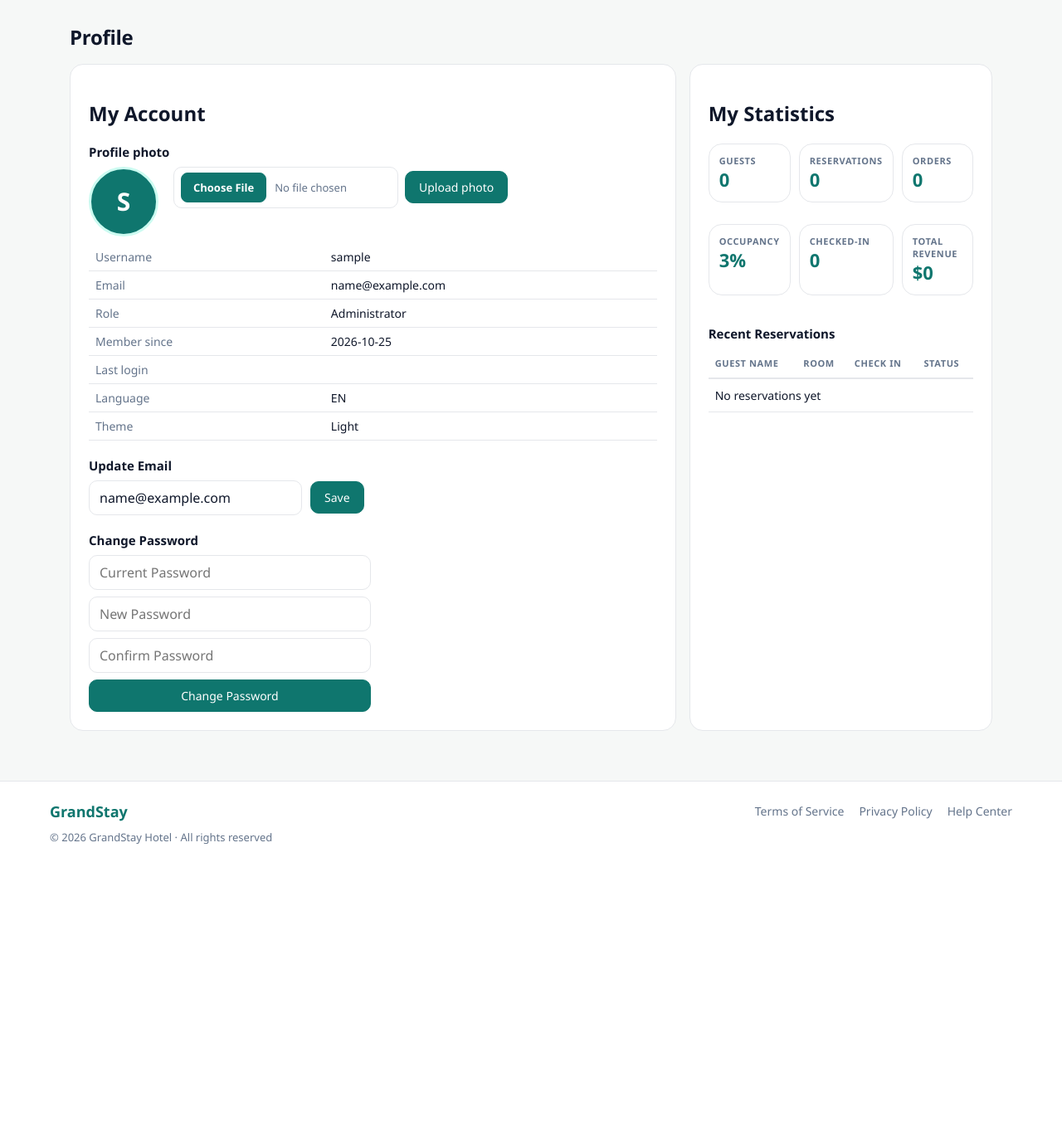
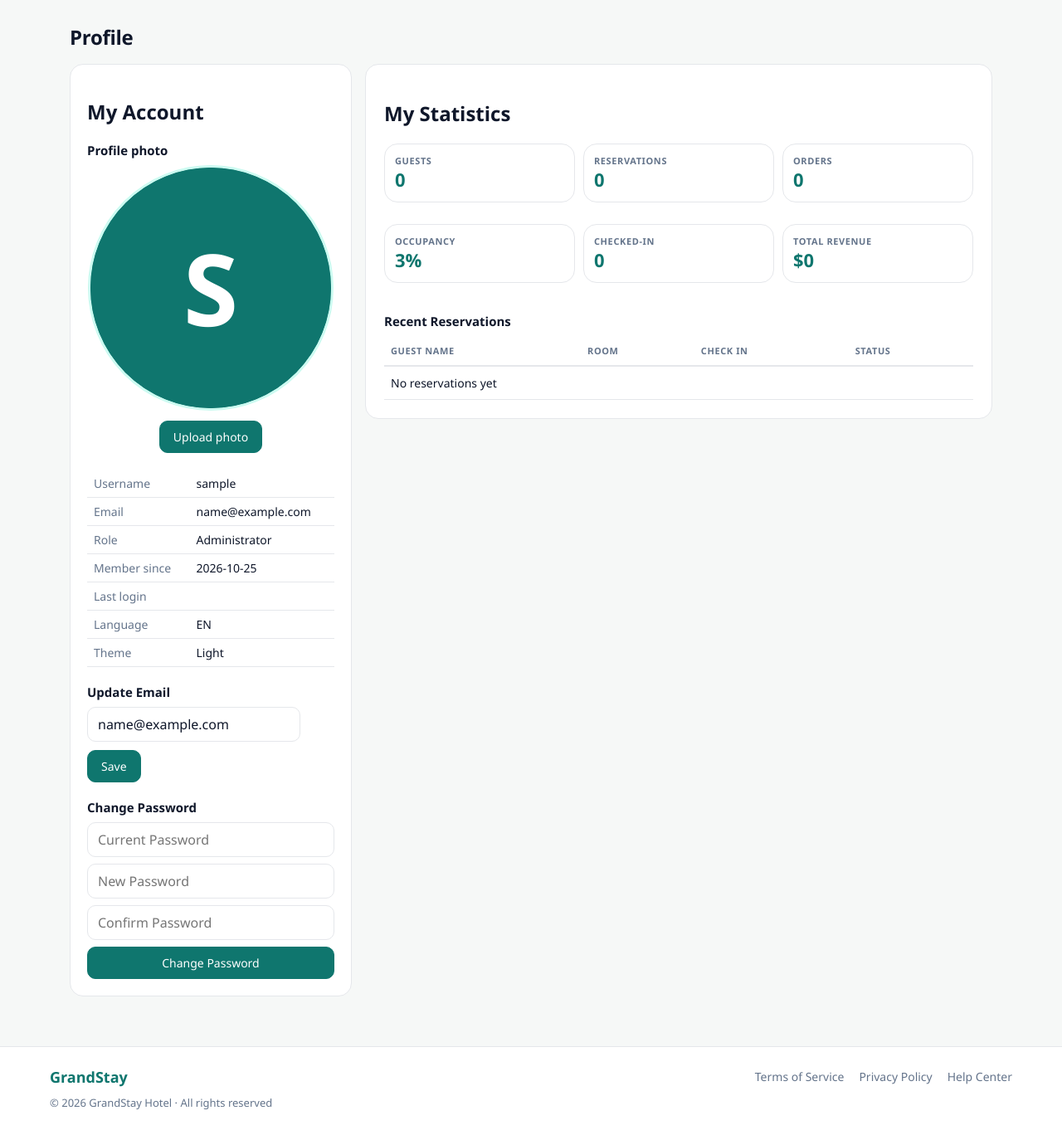
Before and after one commit to nshchepanskyi/Project_janglo-python-, a Django app: page /profile/ in a window 1280 px wide. Shown: the part 61-1423 px from the top of the page at 83% size. Before the commit the page ends 1079 px from the top, so only its background shows below. Run offline with Django 5.2, Linux system fonts and the light colour scheme; the visitor is signed in with stand-in values (Sample User, id 1); data comes from the database, SQL or seed files in the repository; data that the repository does not hold is empty.

Commit message:
Update profile avatar upload functionality; increase max size to 5 MB and adjust related messages and styles

```diff
--- a/hotel/l10n.py
+++ b/hotel/l10n.py
@@ -350,7 +350,7 @@ TRANSLATIONS = {
         "Profile photo removed": "Фото профілю видалено",
         "You have no profile photo": "У вас немає фото профілю",
         "Choose a photo": "Оберіть фото",
-        "Photo must be under 2 MB": "Фото має бути меншим за 2 МБ",
+        "Photo must be 5 MB or smaller": "Фото має бути не більше 5 МБ",
         "The file must be an image": "Файл має бути зображенням",
         "Remove photo": "Прибрати фото",
 
--- a/hotel/static/hotel/style.css
+++ b/hotel/static/hotel/style.css
@@ -249,12 +249,21 @@ input[type="file"]::file-selector-button:active{transform:scale(.97)}
 }
 
 
-.profile-avatar{display:flex;gap:18px;align-items:flex-start;flex-wrap:wrap;margin-bottom:8px}
-.pa-actions{display:flex;flex-direction:column;gap:8px;flex:1;min-width:220px}
+.profile-layout{grid-template-columns:340px minmax(0,1fr);align-items:start}
+.profile-layout .account-card{padding:20px}
+.profile-avatar{display:flex;flex-direction:column;align-items:center;gap:12px;margin-bottom:8px}
+.avatar-upload-form{display:flex;flex-direction:column;align-items:center;gap:12px;width:100%}
+.avatar-picker{position:relative;display:block;width:296px;max-width:100%;aspect-ratio:1/1;overflow:hidden;border:3px solid #CCFBF1;border-radius:50%;background:#0f766e;cursor:pointer}
+.avatar-big{display:block;width:100%;height:100%;border:0;border-radius:50%;object-fit:cover}
+.avatar-placeholder{display:flex;width:100%;height:100%;align-items:center;justify-content:center;border:0;border-radius:50%;background:#0f766e;color:#fff;font-size:120px;font-weight:700}
+.avatar-overlay{position:absolute;inset:0;display:flex;align-items:center;justify-content:center;background:rgba(15,23,42,0);color:#fff;transition:background-color .18s ease}
+.avatar-overlay svg{width:56px;height:56px;fill:none;stroke:currentColor;stroke-linecap:round;stroke-linejoin:round;stroke-width:1.8;opacity:0;transition:opacity .18s ease}
+.avatar-picker:hover .avatar-overlay,.avatar-picker:focus-within .avatar-overlay{background:rgba(15,23,42,.5)}
+.avatar-picker:hover .avatar-overlay svg,.avatar-picker:focus-within .avatar-overlay svg{opacity:1}
+.avatar-picker input[type=file]{position:absolute;inset:0;width:100%;height:100%;padding:0;border:0;border-radius:50%;opacity:0;cursor:pointer}
+.avatar-upload-form .btn{white-space:nowrap}
+.pa-actions{display:flex;flex-direction:column;align-items:center;gap:8px;width:100%}
 .avatar-form{display:flex;gap:8px;align-items:center;flex-wrap:wrap}
 .avatar-form .btn{white-space:nowrap}
-.avatar-big,.avatar.big{
-  width:84px;height:84px;flex:none;border-radius:50%;object-fit:cover;
-  border:3px solid var(--accent-bg);background:var(--accent);color:#fff;
-  display:flex;align-items:center;justify-content:center;font-size:30px;font-weight:700;
-}
+@media(max-width:900px){.profile-layout{grid-template-columns:minmax(0,1fr)}}
+@media(max-width:399px){.avatar-picker{width:100%}}
--- a/hotel/templates/hotel/base_public.html
+++ b/hotel/templates/hotel/base_public.html
@@ -8,7 +8,7 @@
 <link rel="icon" type="image/png" sizes="180x180" href="{% static 'hotel/favicon-180.png' %}?v=1">
 <link rel="shortcut icon" href="{% static 'hotel/favicon.ico' %}?v=1">
 <link rel="apple-touch-icon" sizes="180x180" href="{% static 'hotel/favicon-180.png' %}?v=1">
-<link rel="stylesheet" href="{% static 'hotel/style.css' %}?v=5">
+<link rel="stylesheet" href="{% static 'hotel/style.css' %}?v=6">
 <link rel="stylesheet" href="{% static 'hotel/landing.css' %}?v=8">
 </head>
 <body class="public">
--- a/hotel/templates/hotel/profile.html
+++ b/hotel/templates/hotel/profile.html
@@ -3,26 +3,29 @@
 {% block content %}
 <h1>{% tr "Profile" %}</h1>
 
-<div class="grid-2">
-  <div class="card">
+<div class="grid-2 profile-layout">
+  <div class="card account-card">
     <h2>{% tr "My Account" %}</h2>
 
-    {# Фото профілю: показуємо поточне, поруч — завантаження/видалення #}
     <h3>{% tr "Profile photo" %}</h3>
     <div class="profile-avatar">
-      <div class="pa-photo">
+      <form method="post" class="avatar-upload-form" enctype="multipart/form-data">
+        {% csrf_token %}
+        <input type="hidden" name="action" value="avatar">
+        <label class="avatar-picker">
         {% if user.profile.avatar %}
-        <img class="avatar-big" src="{{ user.profile.avatar.url }}" alt="{{ user.username }}">
+          <img class="avatar-big" src="{{ user.profile.avatar.url }}" alt="{{ user.username }}">
         {% else %}
-        <span class="avatar big">{{ user.username|first|upper }}</span>
+          <span class="avatar-big avatar-placeholder" aria-hidden="true">{{ user.username|first|upper }}</span>
         {% endif %}
-      </div>
+          <span class="avatar-overlay" aria-hidden="true">
+            <svg viewBox="0 0 24 24" focusable="false"><path d="M12 20h9"/><path d="M16.5 3.5a2.12 2.12 0 0 1 3 3L8 18l-4 1 1-4Z"/></svg>
+          </span>
+          <input type="file" name="avatar" accept="image/*" aria-label="{% tr 'Upload photo' %}" required>
+        </label>
+        <button class="btn primary" type="submit">{% tr "Upload photo" %}</button>
+      </form>
       <div class="pa-actions">
-        <form method="post" class="avatar-form" enctype="multipart/form-data">{% csrf_token %}
-          <input type="hidden" name="action" value="avatar">
-          <input type="file" name="avatar" accept="image/*" required>
-          <button class="btn primary" type="submit">{% tr "Upload photo" %}</button>
-        </form>
         {% if user.profile.avatar %}
         <form method="post" class="avatar-form">{% csrf_token %}
           <input type="hidden" name="action" value="avatar_remove">
--- a/hotel/views.py
+++ b/hotel/views.py
@@ -2,6 +2,8 @@ import re
 import secrets
 import string
 import time
+from io import BytesIO
+from pathlib import Path
 from datetime import date
 from decimal import Decimal
 from functools import wraps
@@ -15,6 +17,7 @@ from django.contrib.auth.forms import PasswordChangeForm
 from django.contrib.auth.hashers import check_password, make_password
 from django.contrib.auth.models import User
 from django.core.exceptions import ValidationError
+from django.core.files.base import ContentFile
 from django.core.files.storage import default_storage
 from django.core.mail import send_mail
 from django.core.mail.message import BadHeaderError
@@ -55,7 +58,7 @@ from .models import (
 from .forms import ShareRoomForm
 
 
-MAX_AVATAR_BYTES = 2 * 1024 * 1024
+MAX_AVATAR_BYTES = 5 * 1024 * 1024
 REGISTRATION_CODE_LENGTH = 6
 REGISTRATION_CODE_TTL_SECONDS = 10 * 60
 REGISTRATION_CODE_MAX_ATTEMPTS = 10
@@ -1000,12 +1003,29 @@ def reservation_detail_view(request, pk):
 
 
 
+def _prepare_avatar_upload(avatar):
+    from PIL import Image, ImageOps
+
+    try:
+        avatar.seek(0)
+        with Image.open(avatar) as image:
+            image = ImageOps.exif_transpose(image)
+            image = ImageOps.fit(image, (592, 592), method=Image.Resampling.LANCZOS)
+            image = image.convert("RGB")
+            output = BytesIO()
+            image.save(output, format="JPEG", quality=85, optimize=True)
+    except Exception as e:
+        raise ValidationError({"avatar": "The file must be an image"}) from e
+
+    filename = f"{Path(avatar.name).stem}.jpg"
+    return ContentFile(output.getvalue(), name=filename)
+
+
 def _update_avatar(request, user):
     """Завантаження/видалення фото профілю (дії з /profile/).
 
-    Перевіряємо розмір (MAX_AVATAR_BYTES), а «це справді зображення»
-    гарантує full_clean() ImageField (Pillow). Старий файл прибираємо
-    з диска після успішного збереження нового.
+    Перевіряємо розмір і формат, зберігаючи фото квадратним JPEG.
+    Старий файл прибираємо з диска після успішного збереження нового.
     """
     action = request.POST.get("action")
     profile, _ = Profile.objects.get_or_create(user=user)
@@ -1023,12 +1043,13 @@ def _update_avatar(request, user):
     if avatar is None:
         messages.error(request, "Choose a photo")
     elif avatar.size > MAX_AVATAR_BYTES:
-        messages.error(request, "Photo must be under 2 MB")
+        messages.error(request, "Photo must be 5 MB or smaller")
     else:
         prev_name = profile.avatar.name if profile.avatar else ""
         profile.avatar = avatar
         try:
             profile.full_clean()
+            profile.avatar = _prepare_avatar_upload(avatar)
         except ValidationError as e:
             messages.error(request, _validation_message(e) or "The file must be an image")
         else:
```
Also changed, not shown: hotel/tests.py (+10 -2 lines).
